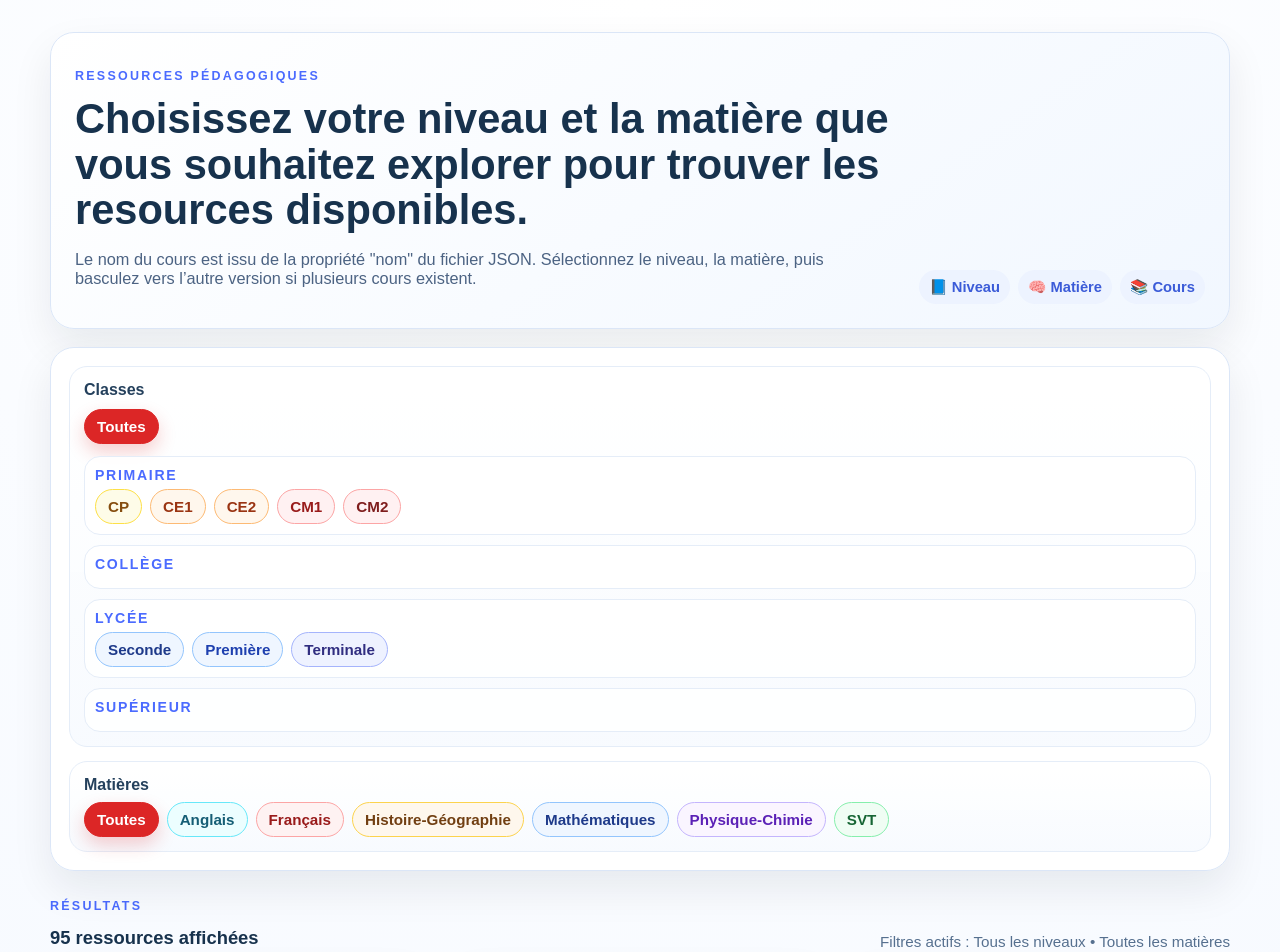
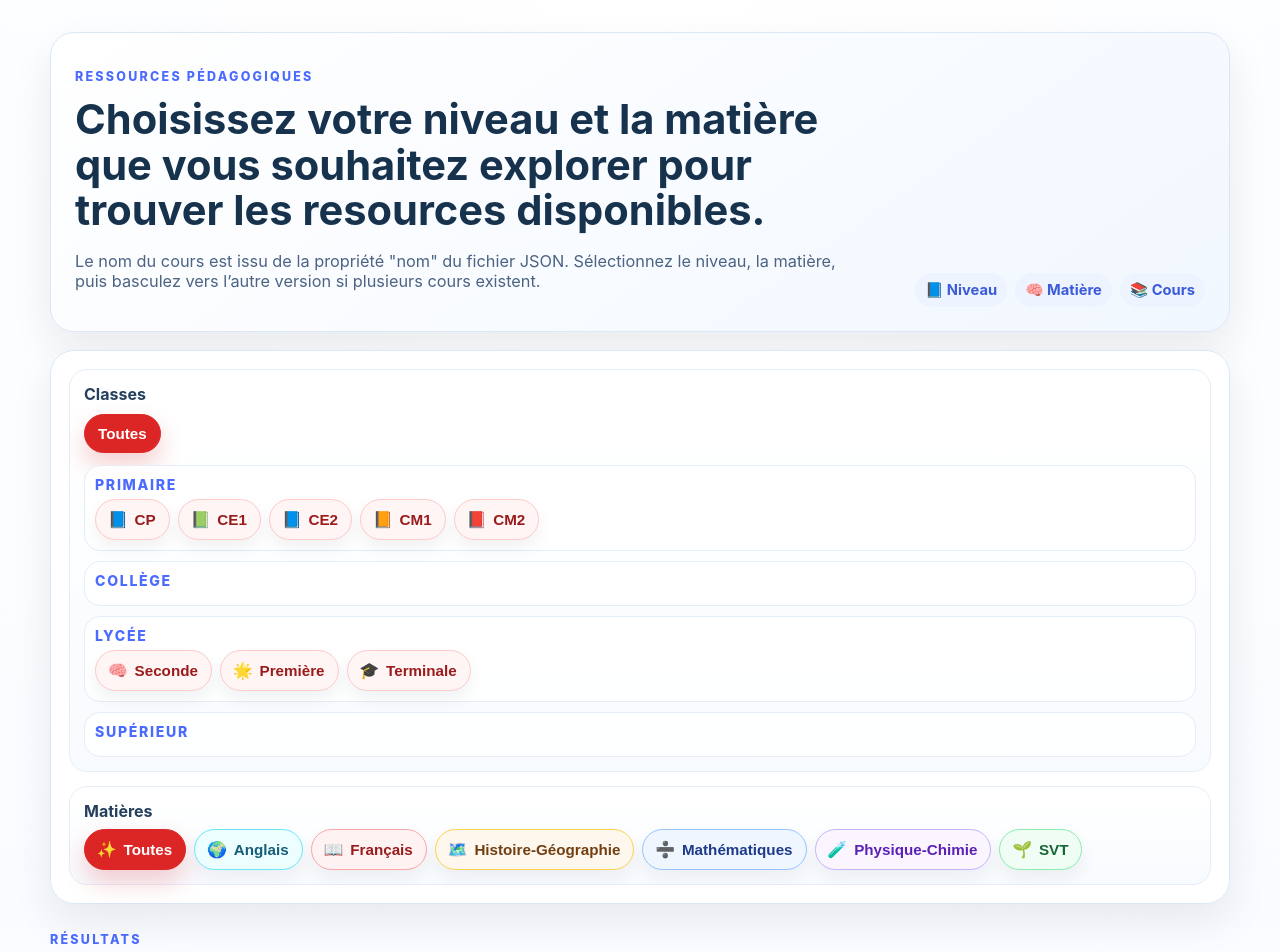
Before and after one commit to Info-theo/Education, a Next.js app: page / in a window 1280 px wide. Shown: the top 952 px of the page. Built offline with nearby package versions, Linux system fonts and the light colour scheme.

Commit message:
Improve UI : group levels together and start UI refactor

```diff
--- a/app/page-client.tsx
+++ b/app/page-client.tsx
@@ -27,38 +27,16 @@ export default function PageClient({
 
   const niveaux = useMemo(() => {
     const unique = [...new Set(resources.map((r) => r.niveau))];
+    const preferredOrder = levelOrder.length > 0 ? levelOrder : (styleData.niveaux ?? []);
 
-    if (levelOrder.length > 0) {
-      const ordered = levelOrder.filter((item) => unique.includes(item));
-      const rest = unique.filter((item) => !levelOrder.includes(item)).sort((a, b) => a.localeCompare(b));
+    if (preferredOrder.length > 0) {
+      const ordered = preferredOrder.filter((item) => unique.includes(item));
+      const rest = unique.filter((item) => !preferredOrder.includes(item)).sort((a, b) => a.localeCompare(b));
       return [...ordered, ...rest];
     }
 
-    const preferredOrder = [
-      "CP",
-      "CE1",
-      "CE2",
-      "CM1",
-      "CM2",
-      "6eme",
-      "5eme",
-      "4eme",
-      "3eme",
-      "Seconde",
-      "Première",
-      "Terminale",
-      "L1",
-      "L2",
-      "L3",
-      "M1",
-      "M2",
-    ];
-
-    const ordered = preferredOrder.filter((item) => unique.includes(item));
-    const rest = unique.filter((item) => !preferredOrder.includes(item)).sort((a, b) => a.localeCompare(b));
-
-    return [...ordered, ...rest];
-  }, [resources, levelOrder]);
+    return unique.sort((a, b) => a.localeCompare(b));
+  }, [resources, levelOrder, styleData]);
 
   const levelGroups = useMemo(
     () => [
@@ -203,7 +181,8 @@ export default function PageClient({
                       )
                     }
                   >
-                    {niveauValue}
+                    <span className="chip-icon">{styleData.icons?.niveaux?.[niveauValue] ?? "📘"}</span>
+                    <span>{niveauValue}</span>
                   </button>
                 ))}
               </div>
@@ -219,7 +198,8 @@ export default function PageClient({
               className={selectedMatieres.length === 0 ? "chip active" : "chip"}
               onClick={() => setSelectedMatieres([])}
             >
-              Toutes
+              <span className="chip-icon">✨</span>
+              <span>Toutes</span>
             </button>
             {matieres.map((matiereValue) => (
               <button
@@ -235,7 +215,8 @@ export default function PageClient({
                   )
                 }
               >
-                {matiereValue}
+                <span className="chip-icon">{styleData.icons?.matieres?.[matiereValue] ?? "📘"}</span>
+                <span>{matiereValue}</span>
               </button>
             ))}
           </div>
@@ -251,7 +232,8 @@ export default function PageClient({
                 className={selectedCourseFiles.length === 0 ? "chip active" : "chip"}
                 onClick={() => setSelectedCourseFiles([])}
               >
-                Tous
+                <span className="chip-icon">📚</span>
+                <span>Tous</span>
               </button>
               {availableCourseFiles.map((entry) => (
                 <button
@@ -265,7 +247,8 @@ export default function PageClient({
                     )
                   }
                 >
-                  {entry.label}
+                  <span className="chip-icon">📄</span>
+                  <span>{entry.label}</span>
                 </button>
               ))}
             </div>
@@ -314,11 +297,16 @@ export default function PageClient({
       </section>
 
       <style jsx>{`
+        :global(html) {
+          background:
+            radial-gradient(circle at top, #ffffff 0%, #eef5ff 28%, #eef7ff 55%, #edf2fb 100%);
+        }
+
         :global(body) {
           margin: 0;
-          font-family: Arial, Helvetica, sans-serif;
+          font-family: "Inter", "Segoe UI", "Helvetica Neue", Arial, sans-serif;
           background:
-            radial-gradient(circle at top, #ffffff 0%, #edf4ff 35%, #eff7ff 65%, #ecf3fb 100%);
+            radial-gradient(circle at top, #ffffff 0%, #eef5ff 28%, #eef7ff 55%, #edf2fb 100%);
           color: #17324d;
         }
 
@@ -327,6 +315,9 @@ export default function PageClient({
         .page-shell {
           min-height: 100vh;
           padding: 32px 18px 48px;
+          background:
+            linear-gradient(180deg, rgba(255,255,255,0.25), rgba(245,249,255,0.2)),
+            radial-gradient(circle at top, rgba(255,255,255,0.95), rgba(237,244,255,0.9) 35%, rgba(231,239,252,0.92) 100%);
         }
 
         .hero-card,
@@ -458,27 +449,41 @@ export default function PageClient({
         }
 
         .chip {
+          display: inline-flex;
+          align-items: center;
+          gap: 8px;
           border: 1px solid var(--chip-border, #cdd9ef);
           border-radius: 999px;
-          padding: 8px 12px;
+          padding: 10px 13px;
           background: var(--chip-bg, #fff);
           color: var(--chip-text, #17324d);
           font-size: 0.95rem;
           font-weight: 700;
           cursor: pointer;
-          transition: all 0.18s ease;
+          transition: transform 0.18s ease, box-shadow 0.18s ease, background 0.18s ease;
+          box-shadow: 0 8px 18px rgba(15, 23, 42, 0.06);
         }
 
         .chip:hover {
+          transform: translateY(-1px);
           border-color: var(--chip-active-border, #5b7cff);
           background: var(--chip-hover-bg, #f4f7ff);
+          box-shadow: 0 12px 24px rgba(79, 70, 229, 0.12);
         }
 
         .chip.active {
           background: var(--chip-active-bg, #dc2626);
           border-color: var(--chip-active-border, #dc2626);
           color: var(--chip-active-text, #fff);
-          box-shadow: 0 8px 18px rgba(220, 38, 38, 0.22);
+          box-shadow: 0 12px 24px rgba(220, 38, 38, 0.22);
+        }
+
+        .chip-icon {
+          display: inline-flex;
+          align-items: center;
+          justify-content: center;
+          width: 1.1rem;
+          font-size: 1rem;
         }
 
         .results-header {
--- a/app/page.tsx
+++ b/app/page.tsx
@@ -22,9 +22,15 @@ function readGenericStyles(dir: string): StyleCatalog {
     return {};
   }
 
-  const raw = JSON.parse(fs.readFileSync(styleFile, "utf8")) as { styles?: StyleCatalog };
+  const raw = JSON.parse(fs.readFileSync(styleFile, "utf8")) as {
+    niveaux?: string[];
+    styles?: StyleCatalog;
+  };
 
-  return raw.styles ?? {};
+  return {
+    ...(raw.styles ?? {}),
+    niveaux: Array.isArray(raw.niveaux) ? raw.niveaux : [],
+  };
 }
 
 function readResources(dir: string): Resource[] {
--- a/data/generic_data.json
+++ b/data/generic_data.json
@@ -1,4 +1,23 @@
 {
+  "niveaux": [
+    "CP",
+    "CE1",
+    "CE2",
+    "CM1",
+    "CM2",
+    "6eme",
+    "5eme",
+    "4eme",
+    "3eme",
+    "Seconde",
+    "Première",
+    "Terminale",
+    "L1",
+    "L2",
+    "L3",
+    "M1",
+    "M2"
+  ],
   "styles": {
     "niveaux": {
       "CP": { "base": "#fefce8", "selected": "#eab308", "border": "#fde047", "text": "#854d0e", "card": "#fffef5" },
@@ -72,6 +91,35 @@
         "text": "#155e75",
         "card": "#f5feff"
       }
+    },
+    "icons": {
+      "niveaux": {
+        "CP": "📘",
+        "CE1": "📗",
+        "CE2": "📘",
+        "CM1": "📙",
+        "CM2": "📕",
+        "6eme": "🏫",
+        "5eme": "📚",
+        "4eme": "📝",
+        "3eme": "🎒",
+        "Seconde": "🧠",
+        "Première": "🌟",
+        "Terminale": "🎓",
+        "L1": "💡",
+        "L2": "📘",
+        "L3": "🧭",
+        "M1": "🔬",
+        "M2": "🚀"
+      },
+      "matieres": {
+        "Mathématiques": "➗",
+        "Français": "📖",
+        "Histoire-Géographie": "🗺️",
+        "Physique-Chimie": "🧪",
+        "SVT": "🌱",
+        "Anglais": "🌍"
+      }
     }
   }
 }
--- a/types/resources.ts
+++ b/types/resources.ts
@@ -8,8 +8,12 @@ export interface ColorPalette {
 }
 
 export interface StyleCatalog {
-  niveaux?: Record<string, ColorPalette>;
+  niveaux?: string[];
   matieres?: Record<string, ColorPalette>;
+  icons?: {
+    niveaux?: Record<string, string>;
+    matieres?: Record<string, string>;
+  };
 }
 
 export interface Resource {
```
